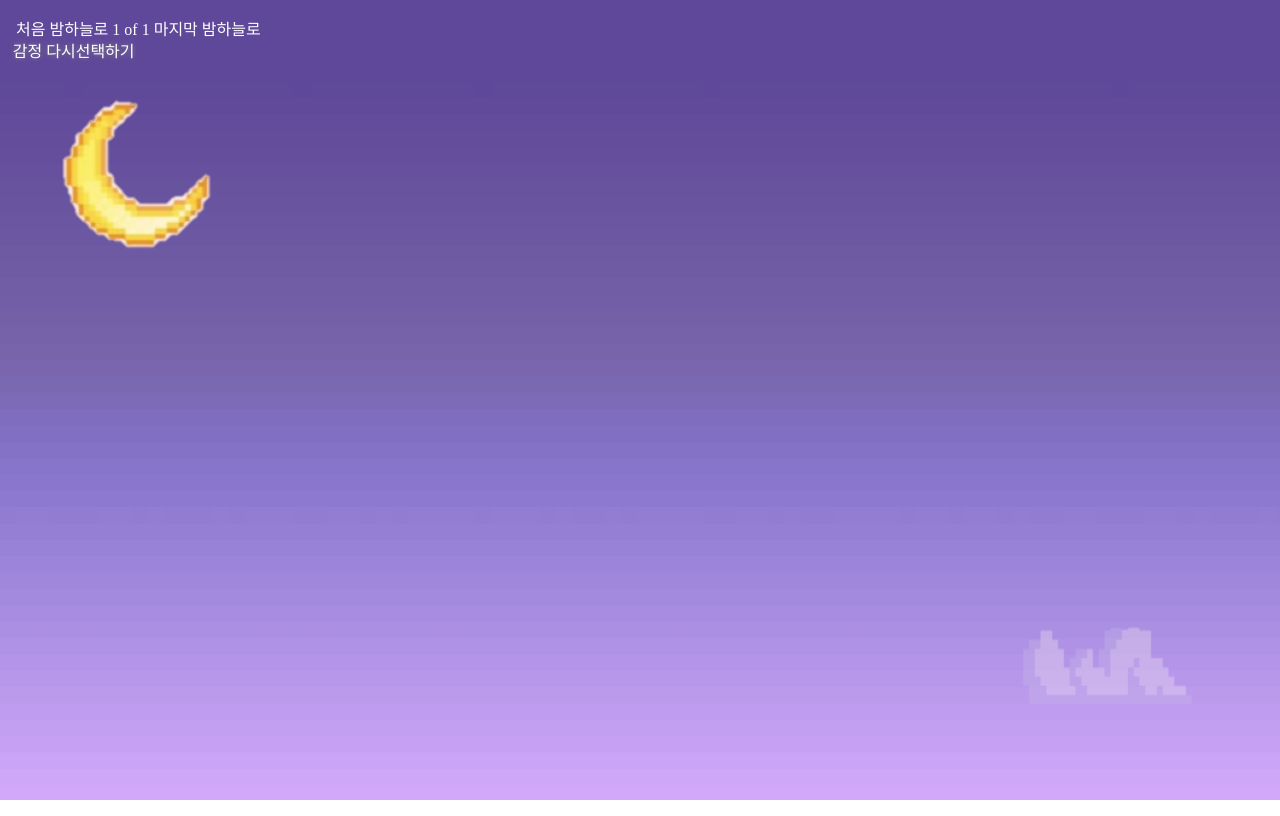
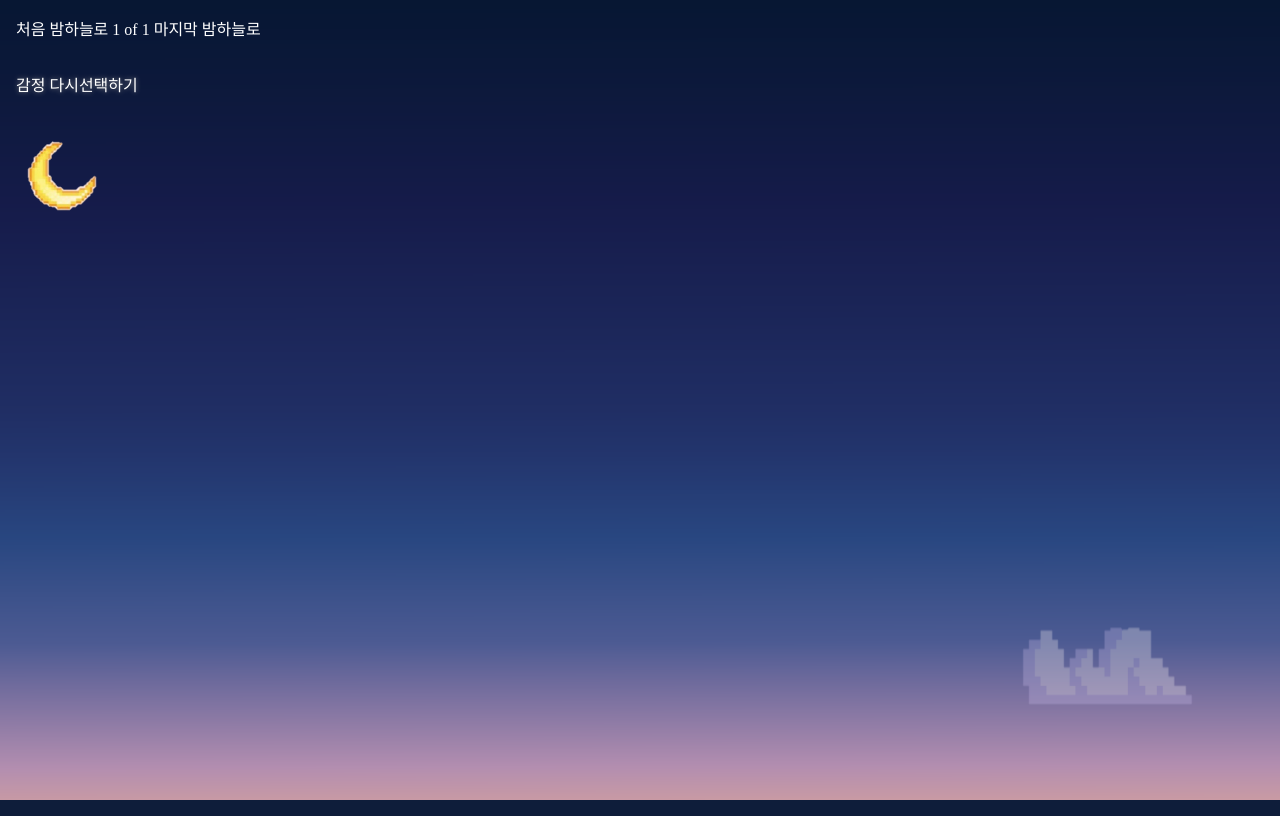
Before and after one commit to justbydev/Nightsky_Final, a Django app: page /realmain/ in a window 1280 px wide. Run offline with Django 3.2, Linux system fonts and the light colour scheme; a user stored in the database is signed in; tables that the repository leaves empty hold one stand-in row (values such as "Sample post"); some libraries are stand-ins or nearby versions; some web fonts are replaced.

Commit message:
realmain 수정

```diff
--- a/NightSky/main/static/css/style.css
+++ b/NightSky/main/static/css/style.css
@@ -97,15 +97,15 @@
 /** writer **/
 #other{
   font-size: 35px;
-  margin-bottom: 8px;
+  margin: 1rem;
 }
 /** text (readonly) **/
 textarea{
   resize:none;
-  font-family: 'UhBeemysen';
   padding: 20px;
-  font-size: 3em;
+  font-size: 2rem;
   overflow: scroll;
+  font-family: Cafe24Oneprettynight;
 }
 
 
@@ -120,7 +120,7 @@
   padding:0;
   display: none; /* Hidden by default */
   position: absolute; /* Stay in place */
-  z-index: 100; /* Sit on top */
+  z-index: 10000; /* Sit on top */
 }
 
 /*.modalbody{
@@ -139,6 +139,7 @@
   height:25vh;
   width: 94%;
   margin: 1% 3%;
+  font-family: Cafe24Oneprettynight;
 }
 
 /* new comment */
@@ -162,7 +163,6 @@
   border: 1px solid white;
   font-size: 12px;
   color: white;
-  font-family: 'Noto Serif KR', serif;
   cursor: pointer;
   margin-top: 0.5rem;
   height: 30px;
@@ -178,7 +178,7 @@
   overflow: scroll;
   color: black;
   height: 20vh;
-  width: 94%;
+  padding: 3%;
   margin: 1% 3%;
   background-color: white;
   /*padding: 20px;*/
@@ -190,7 +190,6 @@
   color:white;
   font-weight: bold;
   font-size: 35px;
-  font-family:'UhBeemysen';
   line-height: 50px;
   margin-left: 10px;
 }
@@ -200,8 +199,9 @@
 .close {
   color: #aaa;
   float: right;
-  font-size: 28px;
+  font-size: 2rem;
   font-weight: bold;
+  padding:1%;
 }
 .close:hover,
 .close:focus {
@@ -215,7 +215,6 @@
   float: right;
   margin-top: 3vh;
   margin-right: 3vw;
-  font-family: 'DOSGothic';
 }
 
 .menu-main a{
@@ -256,7 +255,6 @@
   left: 20%;
   color: white;
   font-size: 8vw;
-  font-family: 'DOSGothic';
   text-align:center;
 }
 #nav {float:right};
@@ -289,12 +287,11 @@
 /* reselecting emotions */
 #reselect{
   display: inline-block;
-  position: absolute;
   top: 3.5%;
   left: 1%;
   font-size: 16px;
   text-shadow: 0 0 5px #888;
-  margin-top: 10px;
+  margin:1rem;
 }
 #reselect:hover{
   color:black;
@@ -361,7 +358,6 @@
   height: 27px;
   width: 40px;
   border-radius: 1rem;
-  font-family: 'UhBeemysen';
   font-size: 1rem;
 }
 #search-btn:hover{
--- a/NightSky/main/templates/main/home.html
+++ b/NightSky/main/templates/main/home.html
@@ -10,6 +10,11 @@
   <style>
     @font-face { font-family: 'Arita-buri-SemiBold'; src: url('https://cdn.jsdelivr.net/gh/projectnoonnu/noonfonts_one@1.0/Arita-buri-SemiBold.woff') format('woff'); font-weight: normal; font-style: normal; }
     @font-face { font-family: 'DOSGothic'; src: url('https://cdn.jsdelivr.net/gh/projectnoonnu/noonfonts_eight@1.0/DOSGothic.woff') format('woff'); font-weight: normal; font-style: normal; }
+    @font-face { font-family: 'Cafe24Oneprettynight'; src: url('https://cdn.jsdelivr.net/gh/projectnoonnu/noonfonts_twelve@1.1/Cafe24Oneprettynight.woff') format('woff'); font-weight: normal; font-style: normal; }
+
+    html{
+      font-family: Cafe24Oneprettynight;
+    }
 
     /*shooting stars container*/
     .container .text {
@@ -118,7 +123,6 @@
     /* main title */
     .title{
       text-align: center;
-      font-family: 'Arita-buri-SemiBold';
       color:rgb(235, 230, 255);
     }
 
--- a/NightSky/main/templates/main/main.html
+++ b/NightSky/main/templates/main/main.html
@@ -115,7 +115,7 @@
       url("https://subtlepatterns.com/patterns/lined_paper.png");
       display: block;
       opacity: 0;
-      padding: 15px 10px;
+      padding: 10px 10px;
       transform-origin: 50% 0;
       transform: rotateX(-90deg);
       transition: transform 1s, opacity 0.1s;
--- a/NightSky/main/templates/main/realmain.html
+++ b/NightSky/main/templates/main/realmain.html
@@ -10,19 +10,23 @@
     <style>
         @font-face { font-family: 'UhBeemysen'; src: url('https://cdn.jsdelivr.net/gh/projectnoonnu/noonfonts_five@.2.0/UhBeemysen.woff') format('woff'); font-weight: normal; font-style: normal; }
         @font-face { font-family: 'DOSGothic'; src: url('https://cdn.jsdelivr.net/gh/projectnoonnu/noonfonts_eight@1.0/DOSGothic.woff') format('woff'); font-weight: normal; font-style: normal; }
+        @font-face { font-family: 'Cafe24Oneprettynight'; src: url('https://cdn.jsdelivr.net/gh/projectnoonnu/noonfonts_twelve@1.1/Cafe24Oneprettynight.woff') format('woff'); font-weight: normal; font-style: normal; }
+
+    html{
+      font-family: Cafe24Oneprettynight;
+    }
 
         /* style.css */
-        body{
-            font-family: 'DOSGothic';
-        }
+
 
         /* style.css */
         a{
             color: white;
         }
-
-
-
+        #star{
+        width: 100%;
+        height:100%;
+    }
 
 
 
@@ -54,7 +58,7 @@
         }
 
         #pagenate{
-            margin: 1rem;
+            padding: 1rem;
         }
         #dialog, #ctdialog, #reportdialog, #ctreportdialog{
             box-sizing: border-box;
@@ -91,10 +95,20 @@
     color: white;
     width: 50px;
 }
+.subscribe, .report{
+    font-family: Cafe24Oneprettynight;
+    }
 
 .ctdelete{
     cursor: pointer;
 }
+#burger{
+    transform: rotate(90deg);
+    display: block;
+    width: 9%;
+    margin: 2%;
+}
+
 @media only screen and (max-width : 480px) {
     .user_title{
         text-align: center;
@@ -323,6 +333,14 @@
     #commentarea{
         height: 40.5vh;
     }
+    #burger{
+        transform: rotate(90deg);
+        width:7%;
+        display: block;
+        margin:1rem;
+    }
+
+
 }
 
 
@@ -335,9 +353,9 @@
     </script>
 
 </head>
+<div id ="star">
 
 <body>
-
 
     <div id="pagenate">
         <a href="?page=1">처음 밤하늘로</a>
@@ -377,7 +395,7 @@
         </script>
             <span  class="menuBtn">
                 <span id="burger-container">
-                    <img id="burger" src="{% static 'img/myhome.png' %}" style="transform: rotate(90deg); margin-left: 3vw; margin-top: 2vh; width:15%;">
+                    <img id="burger" src="{% static 'img/myhome.png' %}">
                 </span>
             </span>
             <div id="navigation-list">
@@ -605,6 +624,7 @@
         var span = document.getElementsByClassName("close")[0];
         span.onclick = function() {
                     postmodal.style.display = "none";
+                    $("#star").css({"background-color":"", "opacity":""});
         };
         window.onclick = function(event) {
             if (event.target == postmodal) {
@@ -625,11 +646,12 @@
             contentType: "json",
 
             success: function(msg){
+                $("#star").css({"background-color":"black", "opacity":"0.5"});
                 $(".subscribe").html("")
                 var wr=msg['writer'];
 
                 if (wr != me){
-                    $(".subscribe").html("<button type='button'>구독하기</button>")
+                    $(".subscribe").html("<button type='button' style='font-family:Cafe24Oneprettynight;'>구독하기</button>")
                     }
 
                 $(".textwriter").text("");
@@ -694,7 +716,7 @@
                     var commentpk=list.comments[++i];
                     console.log(comments);
                     $("#commentarea").append("<span id='toother' class='write'>"+"<b>"+"<a style='color:black;' href="+"/commentothersky/"+writer+">"+writer+"</a>"+"</b>"+"  </span>");
-                    $("#commentarea").append("<span class='time'> ========"+time+"</span>");
+                    $("#commentarea").append("<span class='time'>| "+time+"</span>");
                     if (writer == me){
                         $("#commentarea").append("<div class='comment' style='color:#5870BC;'><b>"+commentct+"</b></div><div id='myctbtn'><span class='ctedit' name="+commentpk+">수정</span> | <span class='ctdelete'  name="+commentpk+">삭제</span><hr></div>");
 
@@ -757,7 +779,7 @@
                                                 var commentpk=list.comments[++i];
                                                 //console.log(comment);
                                                 $("#commentarea").append("<span id='toother' class='write'>"+"<b>"+"<a style='color:black;' href="+"/commentothersky/"+writer+">"+writer+"</a>"+"</b>"+"  </span>");
-                                                $("#commentarea").append("<span class='time'> ========"+time+"</span>");
+                                                $("#commentarea").append("<span class='time'>| "+time+"</span>");
                                                 if (writer == me){
                                                     $("#commentarea").append("<div class='comment' style='color:#5870BC;'><b>"+commentct+"</b></div><div id='myctbtn'><span class='ctedit' name="+commentpk+">수정</span> | <span class='ctdelete'  name="+commentpk+">삭제</span><hr></div>");
                                                 }
--- a/NightSky/main/templates/main/user_update.html
+++ b/NightSky/main/templates/main/user_update.html
@@ -54,7 +54,7 @@
     }
 
     .nav-item{
-      font-size: 2vh;
+      font-size: 1rem;
     }
 
     .mypostlist, .mycommentlist{
```
Also changed, not shown: other parts of NightSky/main/templates/main/realmain.html (+20 -22 lines), NightSky/main/templates/main/mysky.html (+18 -14 lines), NightSky/main/static/img/bg_pixel.png.
